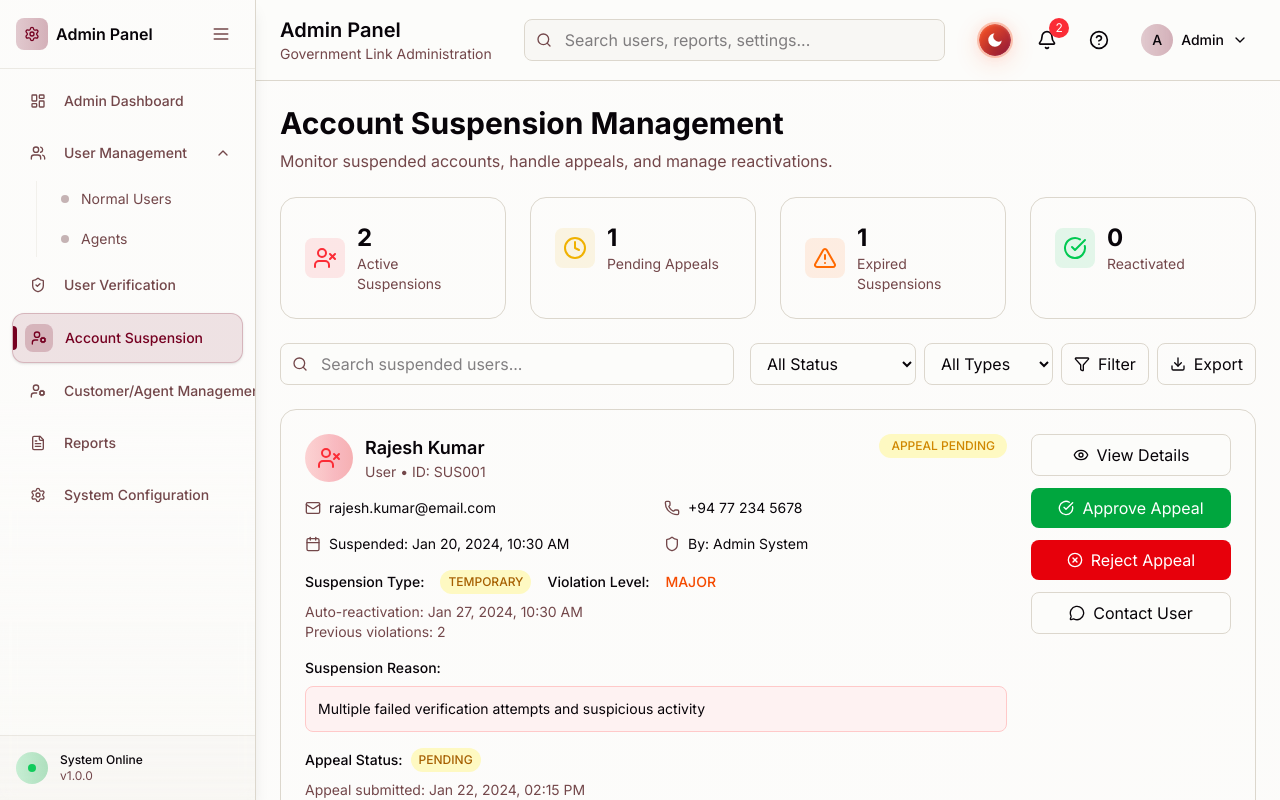
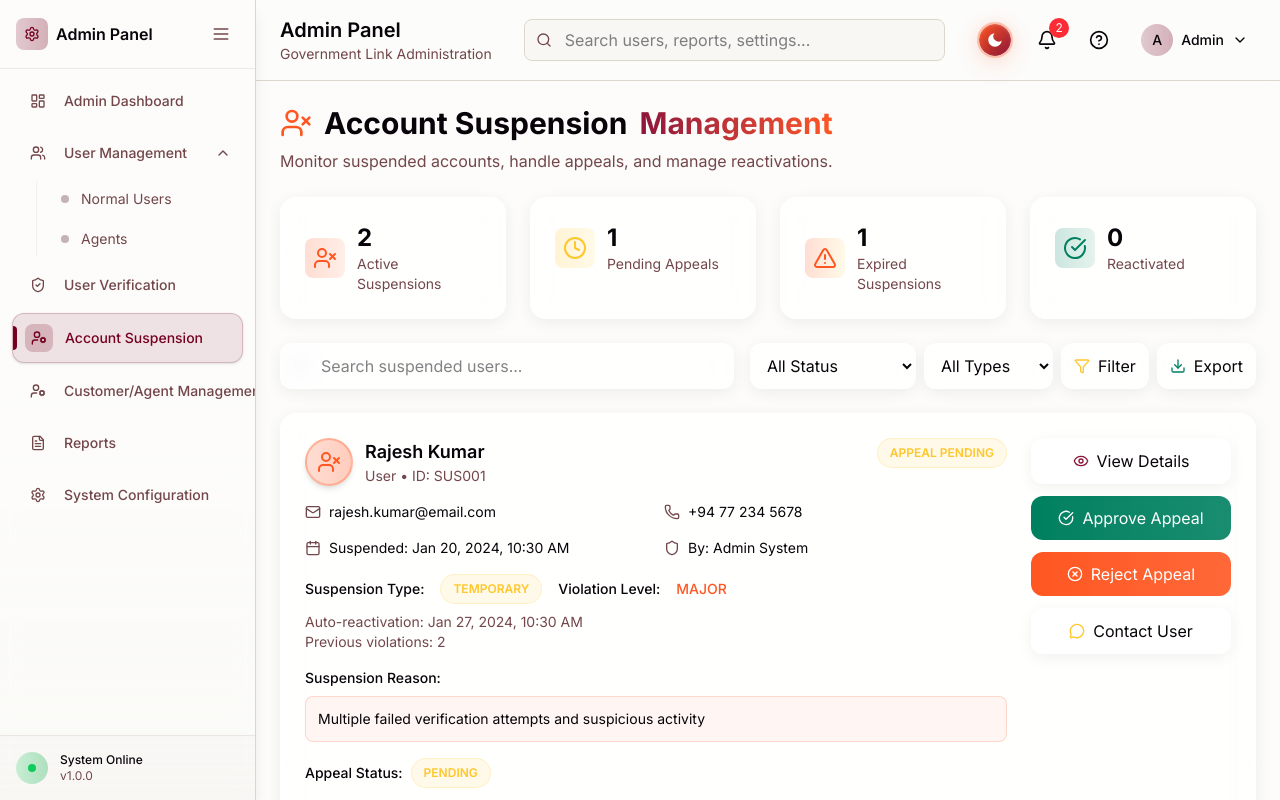
Before and after one commit to XFire2025/XFire_GovLink, a Next.js app: page /admin/suspension in a window 1280 px wide. Shown: the top 800 px of the page. Built offline with nearby package versions, Linux system fonts and the light colour scheme.

Commit message:
feat: enhance AccountSuspension component with improved styling, animations, and user experience

```diff
--- a/src/app/admin/suspension/page.tsx
+++ b/src/app/admin/suspension/page.tsx
@@ -20,6 +20,7 @@ import {
   Filter,
   Download
 } from 'lucide-react';
+
 
 interface SuspendedUser {
   id: string;
@@ -134,19 +135,19 @@ const AccountSuspension = () => {
 
   const getStatusColor = (status: string) => {
     switch (status) {
-      case 'suspended': return 'text-red-600 bg-red-100 dark:bg-red-900/30 dark:text-red-400';
-      case 'appeal_pending': return 'text-yellow-600 bg-yellow-100 dark:bg-yellow-900/30 dark:text-yellow-400';
-      case 'reactivated': return 'text-green-600 bg-green-100 dark:bg-green-900/30 dark:text-green-400';
-      default: return 'text-gray-600 bg-gray-100 dark:bg-gray-900/30 dark:text-gray-400';
+      case 'suspended': return 'text-[#FF5722] bg-[#FF5722]/10 border-[#FF5722]/20';
+      case 'appeal_pending': return 'text-[#FFC72C] bg-[#FFC72C]/10 border-[#FFC72C]/20';
+      case 'reactivated': return 'text-[#008060] bg-[#008060]/10 border-[#008060]/20';
+      default: return 'text-muted-foreground bg-muted/10 border-border/20';
     }
   };
 
   const getViolationColor = (level: string) => {
     switch (level) {
-      case 'minor': return 'text-yellow-600';
-      case 'major': return 'text-orange-600';
-      case 'severe': return 'text-red-600';
-      default: return 'text-gray-600';
+      case 'minor': return 'text-[#FFC72C]';
+      case 'major': return 'text-[#FF5722]';
+      case 'severe': return 'text-[#8D153A]';
+      default: return 'text-muted-foreground';
     }
   };
 
@@ -167,91 +168,136 @@ const AccountSuspension = () => {
   };
 
   return (
+    <div className="relative min-h-full">
+      {/* Main content */}
       <div className="space-y-6">
-      {/* Header */}
-      <div>
-        <h1 className="text-3xl font-bold text-foreground mb-2">Account Suspension Management</h1>
+        {/* Enhanced Header */}
+        <motion.div
+          initial={{ opacity: 0, y: 20 }}
+          animate={{ opacity: 1, y: 0 }}
+          transition={{ duration: 0.3 }}
+          className="animate-fade-in-up"
+        >
+          <h1 className="text-3xl font-bold text-foreground mb-2">
+            <span className="flex items-center gap-3">
+              <UserX className="w-8 h-8 text-[#FF5722]" />
+              <span className="text-foreground">Account Suspension</span>{' '}
+              <span className="bg-gradient-to-r from-[#8D153A] to-[#FF5722] bg-clip-text text-transparent">
+                Management
+              </span>
+            </span>
+          </h1>
           <p className="text-muted-foreground">
             Monitor suspended accounts, handle appeals, and manage reactivations.
           </p>
-      </div>
+        </motion.div>
 
-      {/* Stats Cards */}
-      <div className="grid grid-cols-1 md:grid-cols-4 gap-6">
-        <div className="glass-morphism p-6 rounded-2xl border border-border">
+        {/* Enhanced Stats Cards */}
+        <motion.div
+          initial={{ opacity: 0, y: 20 }}
+          animate={{ opacity: 1, y: 0 }}
+          transition={{ delay: 0.1, duration: 0.3 }}
+          className="grid grid-cols-1 md:grid-cols-4 gap-6"
+        >
+          <motion.div
+            initial={{ opacity: 0, y: 20 }}
+            animate={{ opacity: 1, y: 0 }}
+            transition={{ delay: 0.1 }}
+            className="bg-card/90 dark:bg-card/95 backdrop-blur-md p-6 rounded-2xl border border-border/50 shadow-glow hover:shadow-2xl transition-all duration-500 modern-card group"
+          >
             <div className="flex items-center gap-3">
-            <div className="p-2 bg-red-500/10 rounded-lg">
-              <UserX className="w-6 h-6 text-red-500" />
+              <div className="p-2 rounded-lg bg-gradient-to-r from-[#FF5722]/20 to-[#FF5722]/10 group-hover:scale-110 transition-transform duration-300">
+                <UserX className="w-6 h-6 text-[#FF5722]" />
               </div>
               <div>
-              <div className="text-2xl font-bold">
+                <div className="text-2xl font-bold text-foreground">
                   {suspendedUsers.filter(u => u.status === 'suspended').length}
                 </div>
                 <div className="text-sm text-muted-foreground">Active Suspensions</div>
               </div>
             </div>
-        </div>
+          </motion.div>
 
-        <div className="glass-morphism p-6 rounded-2xl border border-border">
+          <motion.div
+            initial={{ opacity: 0, y: 20 }}
+            animate={{ opacity: 1, y: 0 }}
+            transition={{ delay: 0.2 }}
+            className="bg-card/90 dark:bg-card/95 backdrop-blur-md p-6 rounded-2xl border border-border/50 shadow-glow hover:shadow-2xl transition-all duration-500 modern-card group"
+          >
             <div className="flex items-center gap-3">
-            <div className="p-2 bg-yellow-500/10 rounded-lg">
-              <Clock className="w-6 h-6 text-yellow-500" />
+              <div className="p-2 rounded-lg bg-gradient-to-r from-[#FFC72C]/20 to-[#FFC72C]/10 group-hover:scale-110 transition-transform duration-300">
+                <Clock className="w-6 h-6 text-[#FFC72C]" />
               </div>
               <div>
-              <div className="text-2xl font-bold">
+                <div className="text-2xl font-bold text-foreground">
                   {suspendedUsers.filter(u => u.appealStatus === 'pending').length}
                 </div>
                 <div className="text-sm text-muted-foreground">Pending Appeals</div>
               </div>
             </div>
-        </div>
+          </motion.div>
 
-        <div className="glass-morphism p-6 rounded-2xl border border-border">
+          <motion.div
+            initial={{ opacity: 0, y: 20 }}
+            animate={{ opacity: 1, y: 0 }}
+            transition={{ delay: 0.3 }}
+            className="bg-card/90 dark:bg-card/95 backdrop-blur-md p-6 rounded-2xl border border-border/50 shadow-glow hover:shadow-2xl transition-all duration-500 modern-card group"
+          >
             <div className="flex items-center gap-3">
-            <div className="p-2 bg-orange-500/10 rounded-lg">
-              <AlertTriangle className="w-6 h-6 text-orange-500" />
+              <div className="p-2 rounded-lg bg-gradient-to-r from-[#FF5722]/20 to-[#FFC72C]/10 group-hover:scale-110 transition-transform duration-300">
+                <AlertTriangle className="w-6 h-6 text-[#FF5722]" />
               </div>
               <div>
-              <div className="text-2xl font-bold">
+                <div className="text-2xl font-bold text-foreground">
                   {suspendedUsers.filter(u => isExpired(u) && u.status === 'suspended').length}
                 </div>
                 <div className="text-sm text-muted-foreground">Expired Suspensions</div>
               </div>
             </div>
-        </div>
+          </motion.div>
 
-        <div className="glass-morphism p-6 rounded-2xl border border-border">
+          <motion.div
+            initial={{ opacity: 0, y: 20 }}
+            animate={{ opacity: 1, y: 0 }}
+            transition={{ delay: 0.4 }}
+            className="bg-card/90 dark:bg-card/95 backdrop-blur-md p-6 rounded-2xl border border-border/50 shadow-glow hover:shadow-2xl transition-all duration-500 modern-card group"
+          >
             <div className="flex items-center gap-3">
-            <div className="p-2 bg-green-500/10 rounded-lg">
-              <CheckCircle className="w-6 h-6 text-green-500" />
+              <div className="p-2 rounded-lg bg-gradient-to-r from-[#008060]/20 to-[#008060]/10 group-hover:scale-110 transition-transform duration-300">
+                <CheckCircle className="w-6 h-6 text-[#008060]" />
               </div>
               <div>
-              <div className="text-2xl font-bold">
+                <div className="text-2xl font-bold text-foreground">
                   {suspendedUsers.filter(u => u.status === 'reactivated').length}
                 </div>
                 <div className="text-sm text-muted-foreground">Reactivated</div>
               </div>
             </div>
-        </div>
-      </div>
+          </motion.div>
+        </motion.div>
 
-      {/* Search and Filters */}
-      <div className="flex flex-col sm:flex-row gap-4">
-        <div className="relative flex-1">
-          <Search className="w-4 h-4 absolute left-3 top-1/2 transform -translate-y-1/2 text-muted-foreground" />
+        {/* Enhanced Search and Filters */}
+        <motion.div
+          initial={{ opacity: 0, y: 20 }}
+          animate={{ opacity: 1, y: 0 }}
+          transition={{ delay: 0.2, duration: 0.3 }}
+          className="flex flex-col sm:flex-row gap-4"
+        >
+          <div className="relative flex-1 group">
+            <Search className="w-4 h-4 absolute left-3 top-1/2 transform -translate-y-1/2 text-muted-foreground group-focus-within:text-[#FF5722] transition-colors duration-300" />
             <input
               type="text"
               placeholder="Search suspended users..."
               value={searchTerm}
               onChange={(e) => setSearchTerm(e.target.value)}
-            className="w-full pl-10 pr-4 py-2 bg-background border border-border rounded-lg focus:ring-2 focus:ring-primary/20 focus:border-primary"
+              className="w-full pl-10 pr-4 py-2.5 bg-card/60 dark:bg-card/40 backdrop-blur-sm border border-border/50 rounded-xl focus:ring-2 focus:ring-[#FF5722]/20 focus:border-[#FF5722]/50 transition-all duration-300 modern-card hover:shadow-md"
             />
           </div>
           <div className="flex gap-2">
             <select
               value={statusFilter}
               onChange={(e) => setStatusFilter(e.target.value)}
-            className="px-3 py-2 bg-background border border-border rounded-lg focus:ring-2 focus:ring-primary/20 focus:border-primary"
+              className="px-3 py-2.5 bg-card/60 dark:bg-card/40 backdrop-blur-sm border border-border/50 rounded-xl focus:ring-2 focus:ring-[#FF5722]/20 focus:border-[#FF5722]/50 transition-all duration-300 modern-card hover:shadow-md"
             >
               <option value="all">All Status</option>
               <option value="suspended">Suspended</option>
@@ -261,53 +307,59 @@ const AccountSuspension = () => {
             <select
               value={typeFilter}
               onChange={(e) => setTypeFilter(e.target.value)}
-            className="px-3 py-2 bg-background border border-border rounded-lg focus:ring-2 focus:ring-primary/20 focus:border-primary"
+              className="px-3 py-2.5 bg-card/60 dark:bg-card/40 backdrop-blur-sm border border-border/50 rounded-xl focus:ring-2 focus:ring-[#FF5722]/20 focus:border-[#FF5722]/50 transition-all duration-300 modern-card hover:shadow-md"
             >
               <option value="all">All Types</option>
               <option value="temporary">Temporary</option>
               <option value="permanent">Permanent</option>
             </select>
-          <button className="flex items-center gap-2 px-3 py-2 border border-border rounded-lg hover:bg-muted transition-colors">
-            <Filter className="w-4 h-4" />
+            <button className="flex items-center gap-2 px-3 py-2.5 bg-card/60 dark:bg-card/40 backdrop-blur-sm border border-border/50 rounded-xl hover:bg-card/80 hover:border-[#FFC72C]/50 transition-all duration-300 modern-card hover:shadow-md">
+              <Filter className="w-4 h-4 text-[#FFC72C]" />
               Filter
             </button>
-          <button className="flex items-center gap-2 px-3 py-2 border border-border rounded-lg hover:bg-muted transition-colors">
-            <Download className="w-4 h-4" />
+            <button className="flex items-center gap-2 px-3 py-2.5 bg-card/60 dark:bg-card/40 backdrop-blur-sm border border-border/50 rounded-xl hover:bg-card/80 hover:border-[#008060]/50 transition-all duration-300 modern-card hover:shadow-md">
+              <Download className="w-4 h-4 text-[#008060]" />
               Export
             </button>
           </div>
-      </div>
+        </motion.div>
 
-      {/* Suspended Users List */}
-      <div className="grid gap-6">
-        {filteredUsers.map((user) => (
+        {/* Enhanced Suspended Users List */}
+        <motion.div
+          initial={{ opacity: 0, y: 20 }}
+          animate={{ opacity: 1, y: 0 }}
+          transition={{ delay: 0.3, duration: 0.3 }}
+          className="grid gap-6"
+        >
+          {filteredUsers.map((user, index) => (
             <motion.div
               key={user.id}
               initial={{ opacity: 0, y: 20 }}
               animate={{ opacity: 1, y: 0 }}
-            className="glass-morphism p-6 rounded-2xl border border-border hover:border-primary/20 transition-all duration-300"
+              transition={{ delay: 0.1 * index, duration: 0.3 }}
+              className="bg-card/90 dark:bg-card/95 backdrop-blur-md p-6 rounded-2xl border border-border/50 shadow-glow hover:shadow-2xl hover:border-[#FF5722]/30 transition-all duration-500 modern-card group"
             >
             <div className="flex flex-col lg:flex-row gap-6">
               {/* User Information */}
               <div className="flex-1">
                 <div className="flex items-start justify-between mb-4">
                     <div className="flex items-center gap-3">
-                    <div className="w-12 h-12 bg-gradient-to-r from-red-500/20 to-red-600/30 rounded-full flex items-center justify-center">
-                      <UserX className="w-6 h-6 text-red-500" />
+                      <div className="w-12 h-12 bg-gradient-to-r from-[#FF5722]/20 to-[#FF5722]/30 rounded-full flex items-center justify-center border-2 border-[#FF5722]/30 shadow-md transition-all duration-300 group-hover:scale-110">
+                        <UserX className="w-6 h-6 text-[#FF5722]" />
                       </div>
                       <div>
-                      <h3 className="text-lg font-semibold text-foreground">{user.name}</h3>
+                        <h3 className="text-lg font-semibold text-foreground group-hover:text-[#FF5722] transition-colors duration-300">{user.name}</h3>
                         <p className="text-sm text-muted-foreground">
                           {user.role.charAt(0).toUpperCase() + user.role.slice(1)} • ID: {user.id}
                         </p>
                       </div>
                   </div>
                     <div className="flex flex-col items-end gap-2">
-                    <span className={`px-3 py-1 rounded-full text-xs font-medium ${getStatusColor(user.status)}`}>
+                      <span className={`px-3 py-1.5 rounded-full text-xs font-semibold border backdrop-blur-sm transition-all duration-300 hover:scale-105 ${getStatusColor(user.status)}`}>
                         {user.status.replace('_', ' ').toUpperCase()}
                       </span>
                       {isExpired(user) && user.status === 'suspended' && (
-                      <span className="px-2 py-1 bg-orange-100 text-orange-700 dark:bg-orange-900/30 dark:text-orange-400 rounded text-xs">
+                        <span className="px-2 py-1 bg-[#FFC72C]/10 text-[#FFC72C] border border-[#FFC72C]/20 rounded text-xs font-semibold transition-all duration-300 hover:scale-105">
                           EXPIRED
                         </span>
                       )}
@@ -336,10 +388,10 @@ const AccountSuspension = () => {
                 <div className="mb-4">
                   <div className="flex items-center gap-4 mb-2">
                     <span className="text-sm font-medium">Suspension Type:</span>
-                    <span className={`px-2 py-1 rounded text-xs font-medium ${
+                      <span className={`px-3 py-1.5 rounded-full text-xs font-semibold border backdrop-blur-sm transition-all duration-300 hover:scale-105 ${
                         user.suspensionType === 'temporary'
-                        ? 'bg-yellow-100 text-yellow-700 dark:bg-yellow-900/30 dark:text-yellow-400'
-                        : 'bg-red-100 text-red-700 dark:bg-red-900/30 dark:text-red-400'
+                          ? 'bg-[#FFC72C]/10 text-[#FFC72C] border-[#FFC72C]/20'
+                          : 'bg-[#FF5722]/10 text-[#FF5722] border-[#FF5722]/20'
                       }`}>
                         {user.suspensionType.toUpperCase()}
                       </span>
@@ -362,8 +414,8 @@ const AccountSuspension = () => {
 
                   <div className="mb-4">
                     <h4 className="text-sm font-medium text-foreground mb-2">Suspension Reason:</h4>
-                  <div className="p-3 bg-red-50 dark:bg-red-900/10 border border-red-200 dark:border-red-800 rounded-lg">
-                    <p className="text-sm">{user.suspensionReason}</p>
+                    <div className="p-3 bg-[#FF5722]/5 border border-[#FF5722]/20 rounded-lg backdrop-blur-sm">
+                      <p className="text-sm text-foreground">{user.suspensionReason}</p>
                     </div>
                   </div>
 
@@ -371,12 +423,12 @@ const AccountSuspension = () => {
                   <div className="mb-4">
                     <div className="flex items-center gap-2 mb-2">
                       <h4 className="text-sm font-medium text-foreground">Appeal Status:</h4>
-                      <span className={`px-2 py-1 rounded text-xs font-medium ${
+                        <span className={`px-3 py-1.5 rounded-full text-xs font-semibold border backdrop-blur-sm transition-all duration-300 hover:scale-105 ${
                           user.appealStatus === 'pending'
-                          ? 'bg-yellow-100 text-yellow-700 dark:bg-yellow-900/30 dark:text-yellow-400'
+                            ? 'bg-[#FFC72C]/10 text-[#FFC72C] border-[#FFC72C]/20'
                             : user.appealStatus === 'approved'
-                          ? 'bg-green-100 text-green-700 dark:bg-green-900/30 dark:text-green-400'
-                          : 'bg-red-100 text-red-700 dark:bg-red-900/30 dark:text-red-400'
+                            ? 'bg-[#008060]/10 text-[#008060] border-[#008060]/20'
+                            : 'bg-[#FF5722]/10 text-[#FF5722] border-[#FF5722]/20'
                         }`}>
                           {user.appealStatus.toUpperCase()}
                         </span>
@@ -387,21 +439,21 @@ const AccountSuspension = () => {
                       </div>
                     )}
                       {user.appealReason && (
-                      <div className="p-3 bg-muted/30 rounded-lg">
-                        <p className="text-sm">{user.appealReason}</p>
+                        <div className="p-3 bg-card/40 backdrop-blur-sm border border-border/30 rounded-lg">
+                          <p className="text-sm text-foreground">{user.appealReason}</p>
                         </div>
                       )}
                   </div>
                 )}
               </div>
 
-              {/* Actions */}
+                {/* Enhanced Actions */}
                 <div className="flex flex-row lg:flex-col gap-3 lg:min-w-[200px]">
                   <button
                     onClick={() => setSelectedUser(user)}
-                  className="flex items-center justify-center gap-2 px-4 py-2 bg-background border border-border rounded-lg hover:bg-muted transition-colors"
+                    className="flex items-center justify-center gap-2 px-4 py-2.5 bg-card/60 backdrop-blur-sm border border-border/50 rounded-xl hover:bg-card/80 hover:border-[#8D153A]/50 transition-all duration-300 hover:scale-105 modern-card"
                   >
-                  <Eye className="w-4 h-4" />
+                    <Eye className="w-4 h-4 text-[#8D153A]" />
                     View Details
                   </button>
 
@@ -409,14 +461,14 @@ const AccountSuspension = () => {
                     <>
                       <button
                         onClick={() => handleAppealDecision(user.id, 'approved')}
-                      className="flex items-center justify-center gap-2 px-4 py-2 bg-green-600 text-white rounded-lg hover:bg-green-700 transition-colors"
+                        className="flex items-center justify-center gap-2 px-4 py-2.5 bg-gradient-to-r from-[#008060] to-[#008060]/90 text-white rounded-xl hover:shadow-lg transition-all duration-300 hover:scale-105"
                       >
                         <CheckCircle className="w-4 h-4" />
                         Approve Appeal
                       </button>
                       <button
                         onClick={() => handleAppealDecision(user.id, 'rejected')}
-                      className="flex items-center justify-center gap-2 px-4 py-2 bg-red-600 text-white rounded-lg hover:bg-red-700 transition-colors"
+                        className="flex items-center justify-center gap-2 px-4 py-2.5 bg-gradient-to-r from-[#FF5722] to-[#FF5722]/90 text-white rounded-xl hover:shadow-lg transition-all duration-300 hover:scale-105"
                       >
                         <XCircle className="w-4 h-4" />
                         Reject Appeal
@@ -427,52 +479,67 @@ const AccountSuspension = () => {
                   {(user.status === 'suspended' && (isExpired(user) || user.suspensionType === 'temporary')) && (
                     <button
                       onClick={() => handleReactivate(user.id)}
-                    className="flex items-center justify-center gap-2 px-4 py-2 bg-blue-600 text-white rounded-lg hover:bg-blue-700 transition-colors"
+                      className="flex items-center justify-center gap-2 px-4 py-2.5 bg-gradient-to-r from-[#8D153A] to-[#8D153A]/90 text-white rounded-xl hover:shadow-lg transition-all duration-300 hover:scale-105"
                     >
                       <RotateCcw className="w-4 h-4" />
                       Reactivate
                     </button>
                   )}
 
-                <button className="flex items-center justify-center gap-2 px-4 py-2 bg-background border border-border rounded-lg hover:bg-muted transition-colors">
-                  <MessageCircle className="w-4 h-4" />
+                  <button className="flex items-center justify-center gap-2 px-4 py-2.5 bg-card/60 backdrop-blur-sm border border-border/50 rounded-xl hover:bg-card/80 hover:border-[#FFC72C]/50 transition-all duration-300 hover:scale-105 modern-card">
+                    <MessageCircle className="w-4 h-4 text-[#FFC72C]" />
                     Contact User
                   </button>
                 </div>
               </div>
             </motion.div>
           ))}
-      </div>
+        </motion.div>
 
         {filteredUsers.length === 0 && (
-        <div className="text-center py-12">
-          <User className="w-16 h-16 text-muted-foreground mx-auto mb-4" />
+          <motion.div
+            initial={{ opacity: 0, y: 20 }}
+            animate={{ opacity: 1, y: 0 }}
+            transition={{ delay: 0.4, duration: 0.3 }}
+            className="text-center py-12 bg-card/60 backdrop-blur-sm rounded-2xl border border-border/50 modern-card"
+          >
+            <User className="w-16 h-16 text-[#8D153A]/60 mx-auto mb-4" />
             <h3 className="text-lg font-semibold text-foreground mb-2">No Suspended Users</h3>
             <p className="text-muted-foreground">No suspended users match the selected filters.</p>
-        </div>
+          </motion.div>
         )}
 
-      {/* Detail Modal */}
+        {/* Enhanced Detail Modal */}
         {selectedUser && (
           <div className="fixed inset-0 bg-black/50 flex items-center justify-center z-50 p-4">
-          <div className="bg-background border border-border rounded-2xl max-w-4xl w-full max-h-[90vh] overflow-y-auto">
-            <div className="p-6 border-b border-border">
+            <motion.div
+              initial={{ opacity: 0, scale: 0.95 }}
+              animate={{ opacity: 1, scale: 1 }}
+              className="bg-card/95 dark:bg-card/98 backdrop-blur-md border border-border/50 rounded-2xl max-w-4xl w-full max-h-[90vh] overflow-y-auto shadow-2xl modern-card"
+            >
+              <div className="p-6 border-b border-border/30 bg-gradient-to-r from-[#FF5722]/5 to-[#8D153A]/5">
                 <div className="flex items-center justify-between">
-                <h2 className="text-xl font-semibold">Suspension Details</h2>
+                  <h2 className="text-xl font-semibold text-foreground flex items-center gap-3">
+                    <UserX className="w-6 h-6 text-[#FF5722]" />
+                    <span>Suspension Details</span>
+                  </h2>
                   <button
                     onClick={() => setSelectedUser(null)}
-                  className="p-2 hover:bg-muted rounded-lg"
+                    className="p-2 hover:bg-[#FF5722]/10 rounded-lg transition-all duration-300 hover:scale-110 text-[#FF5722]"
                   >
                     <XCircle className="w-5 h-5" />
                   </button>
                 </div>
               </div>
               <div className="p-6">
-              <p className="text-muted-foreground">Detailed suspension management interface would be implemented here with full user history, violation records, and administrative actions.</p>
+                <div className="bg-gradient-to-r from-[#8D153A]/5 to-[#FF5722]/5 p-4 rounded-lg border border-border/30">
+                  <p className="text-muted-foreground text-center">Detailed suspension management interface would be implemented here with full user history, violation records, and administrative actions.</p>
                 </div>
               </div>
+            </motion.div>
           </div>
         )}
+      </div>
     </div>
   );
 };
```
Lines whose indentation alone changed are shown as unchanged.
